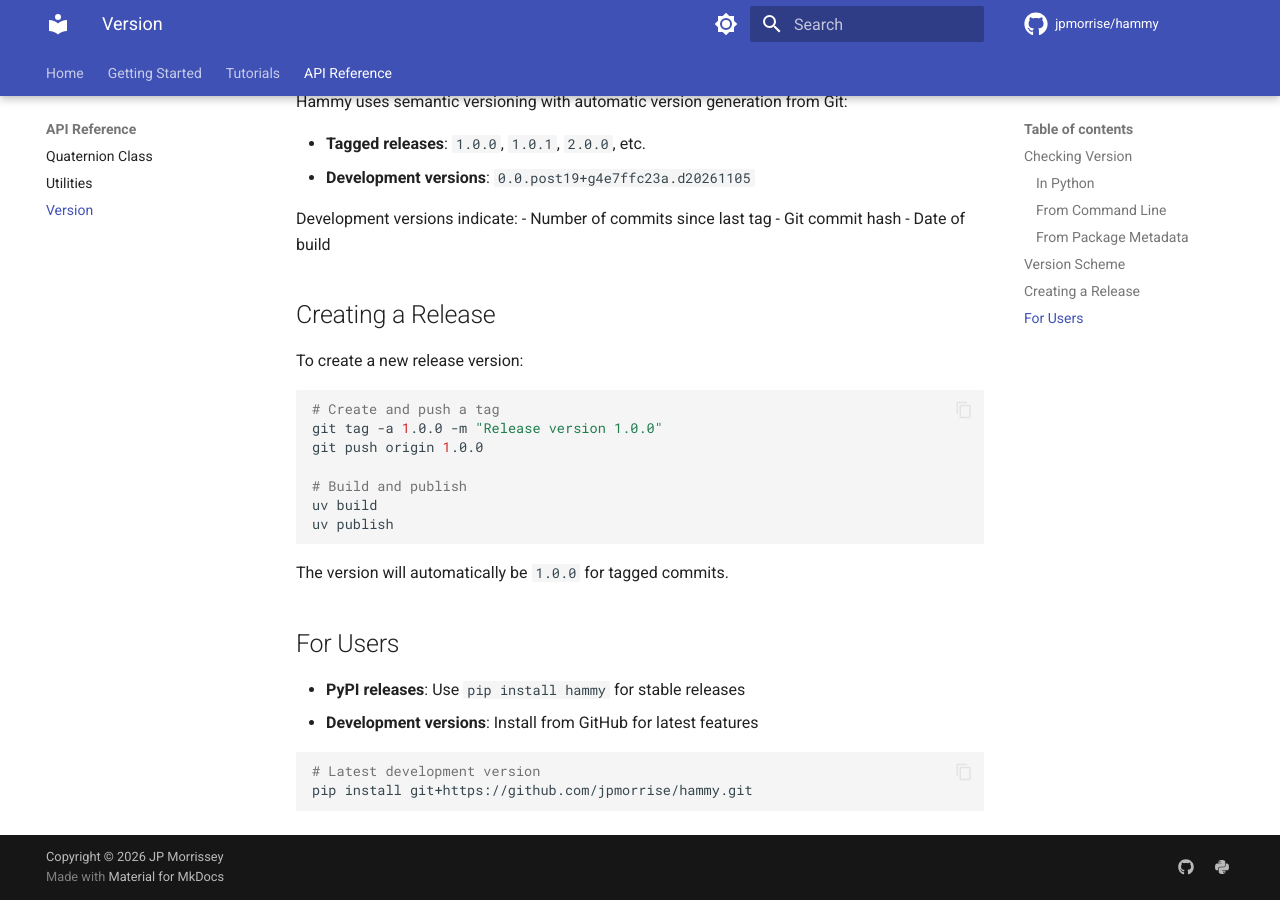
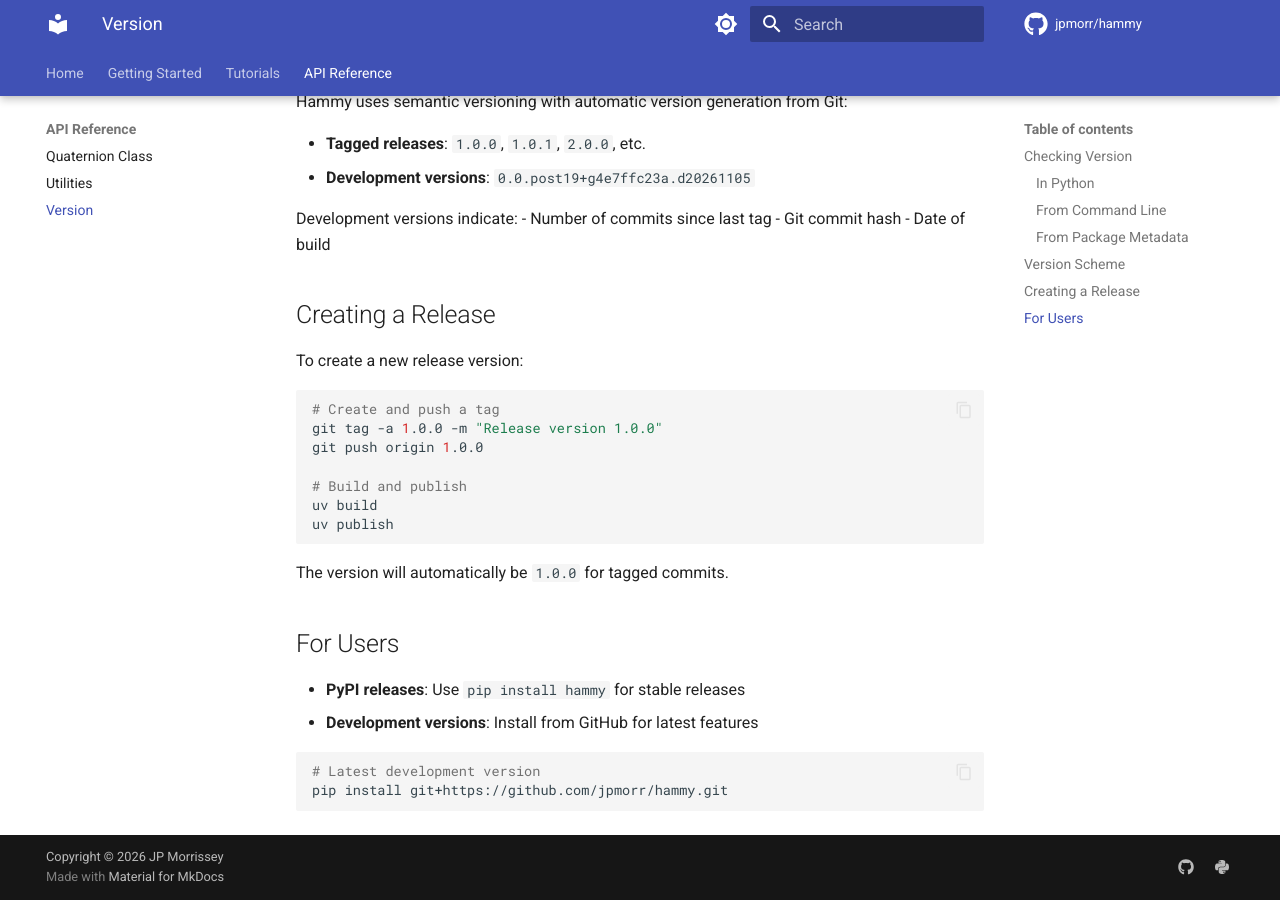
Before and after one commit to jpmorr/hammy, an MkDocs documentation site: the page built from docs/reference/version.md, in a window 1280 px wide and 900 px high, scrolled down 687 px. Built offline with MkDocs 1.6.1 and Material for MkDocs 9.7.7, drawn with Linux system fonts in a browser that asks for light colours; comment, search, counter and statistics services are not loaded.

Commit message:
update correct docs address

````diff
--- a/docs/reference/version.md
+++ b/docs/reference/version.md
@@ -58,5 +58,5 @@ The version will automatically be `1.0.0` for tagged commits.
 
 ```bash
 # Latest development version
-pip install git+https://github.com/jpmorrise/hammy.git
+pip install git+https://github.com/jpmorr/hammy.git
 ```
--- a/mkdocs.yml
+++ b/mkdocs.yml
@@ -1,8 +1,8 @@
 site_name: Hammy
 site_description: NumPy/Numba-accelerated quaternion mathematics for 3D rotations
-site_url: https://jpmorrise.github.io/hammy
-repo_url: https://github.com/jpmorrise/hammy
-repo_name: jpmorrise/hammy
+site_url: https://jpmorr.github.io/hammy/
+repo_url: https://github.com/jpmorr/hammy
+repo_name: jpmorr/hammy
 copyright: Copyright &copy; 2026 JP Morrissey
 
 theme:
@@ -61,7 +61,7 @@ markdown_extensions:
   - pymdownx.keys
   - pymdownx.magiclink:
       repo_url_shorthand: true
-      user: jpmorrise
+      user: jpmorr
       repo: hammy
   - pymdownx.mark
   - pymdownx.smartsymbols
@@ -114,6 +114,6 @@ extra:
 
   social:
     - icon: fontawesome/brands/github
-      link: https://github.com/jpmorrise/hammy
+      link: https://github.com/jpmorr/hammy
     - icon: fontawesome/brands/python
       link: https://pypi.org/project/hammy/
````
Also changed, not shown: README.md (+6 -6 lines), docs/getting-started/installation.md (+1 -1 lines), pyproject.toml (+4 -4 lines).
